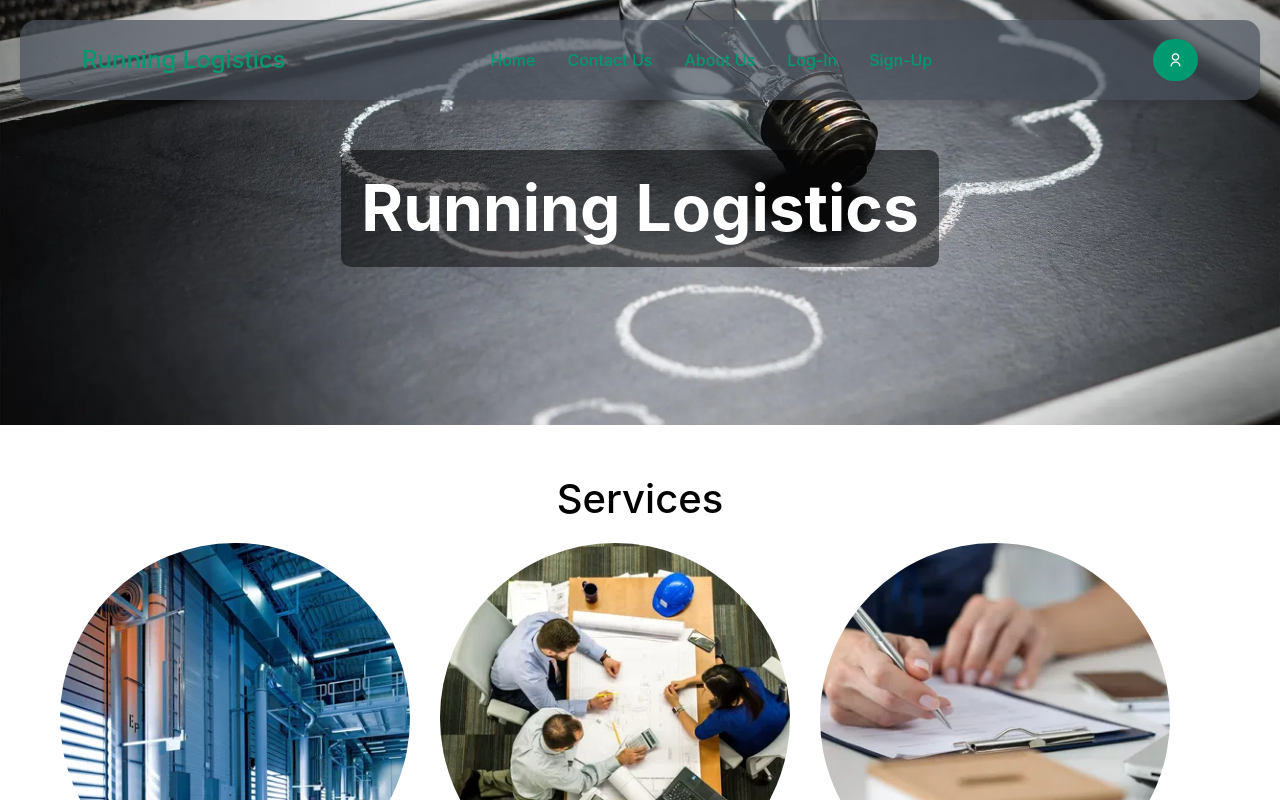
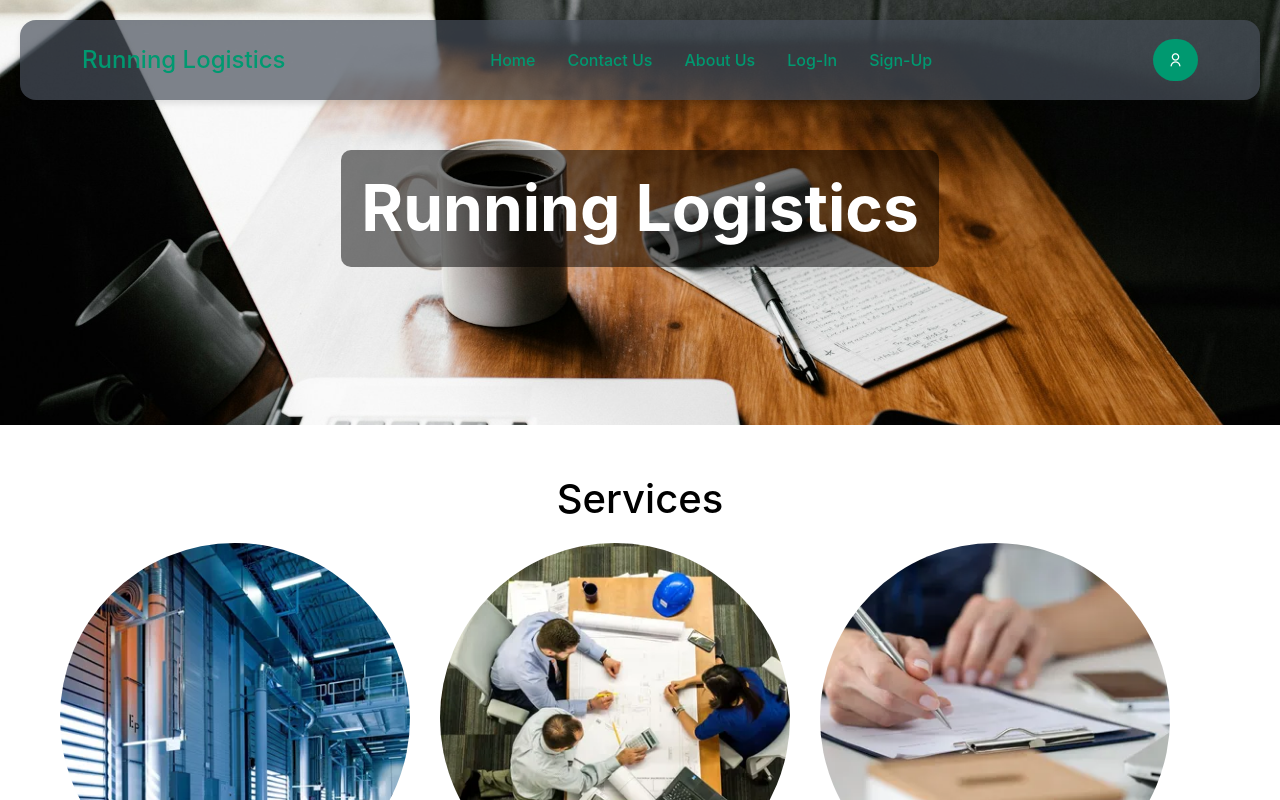
Before and after one commit to Juan-Carlos-D/RunningLogisticsCollab, a React (Create React App) app in the folder rl-frontend/: page / in a window 1280 px wide. Shown: the top 800 px of the page. Built offline with nearby package versions, Linux system fonts and the light colour scheme; no server answers.

Commit message:
logistics img

```diff
--- a/rl-frontend/src/CSS/Home.css
+++ b/rl-frontend/src/CSS/Home.css
@@ -6,9 +6,8 @@
 
 
 .intro-section {
-  background: url('../assets/lightBulbBg.webp') no-repeat center center;
+  background: url('../assets/logistics_img.jpg') no-repeat center center;
   background-size: cover; /* Ensure the image covers the section */
-
   padding: 150px 20px; /* Adjust padding as needed */
   text-align: center;
   color: white;
```
Also changed, not shown: rl-frontend/src/assets/logistics.jpg (added), rl-frontend/src/assets/logistics_img.jpg (added).
